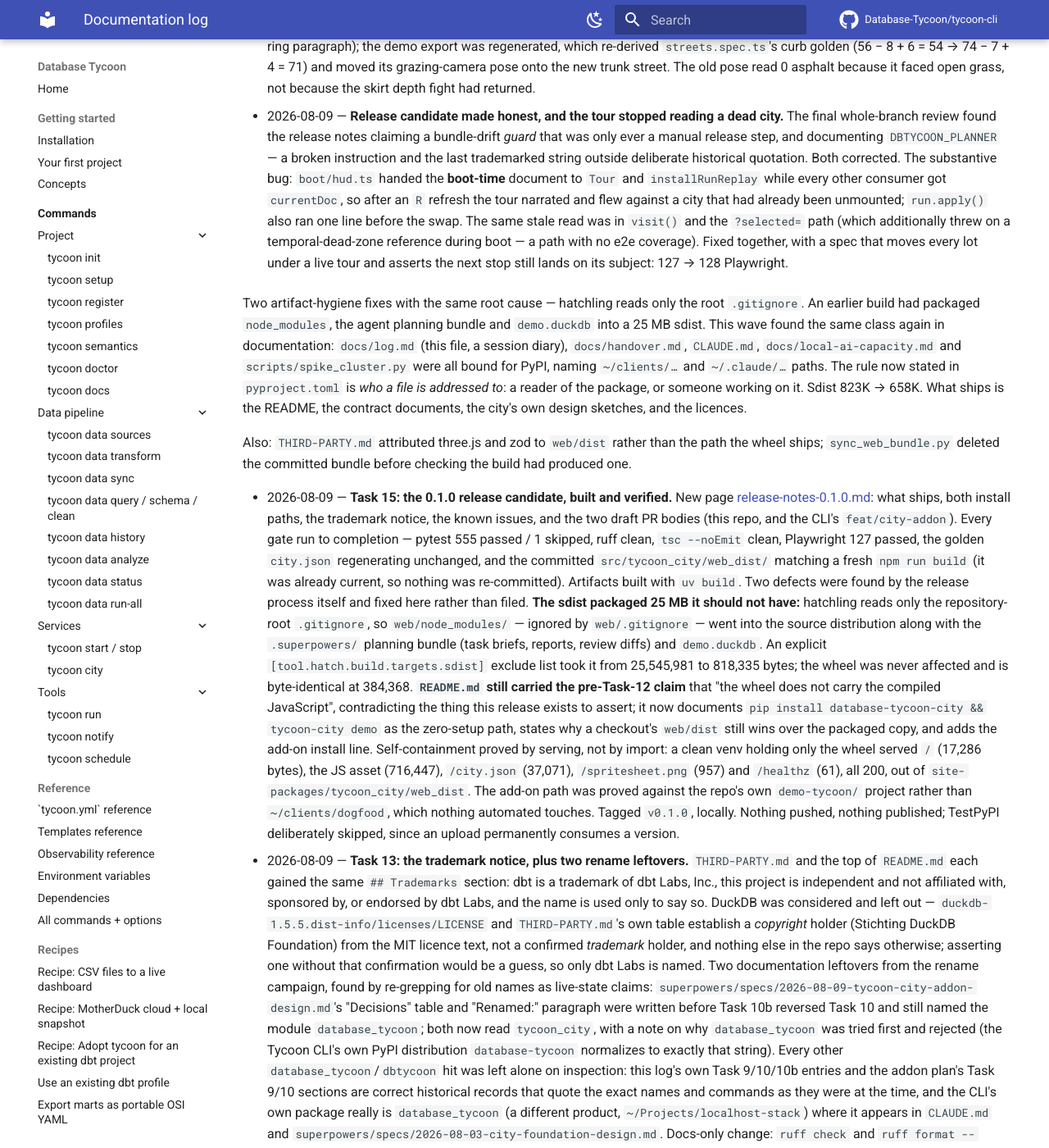
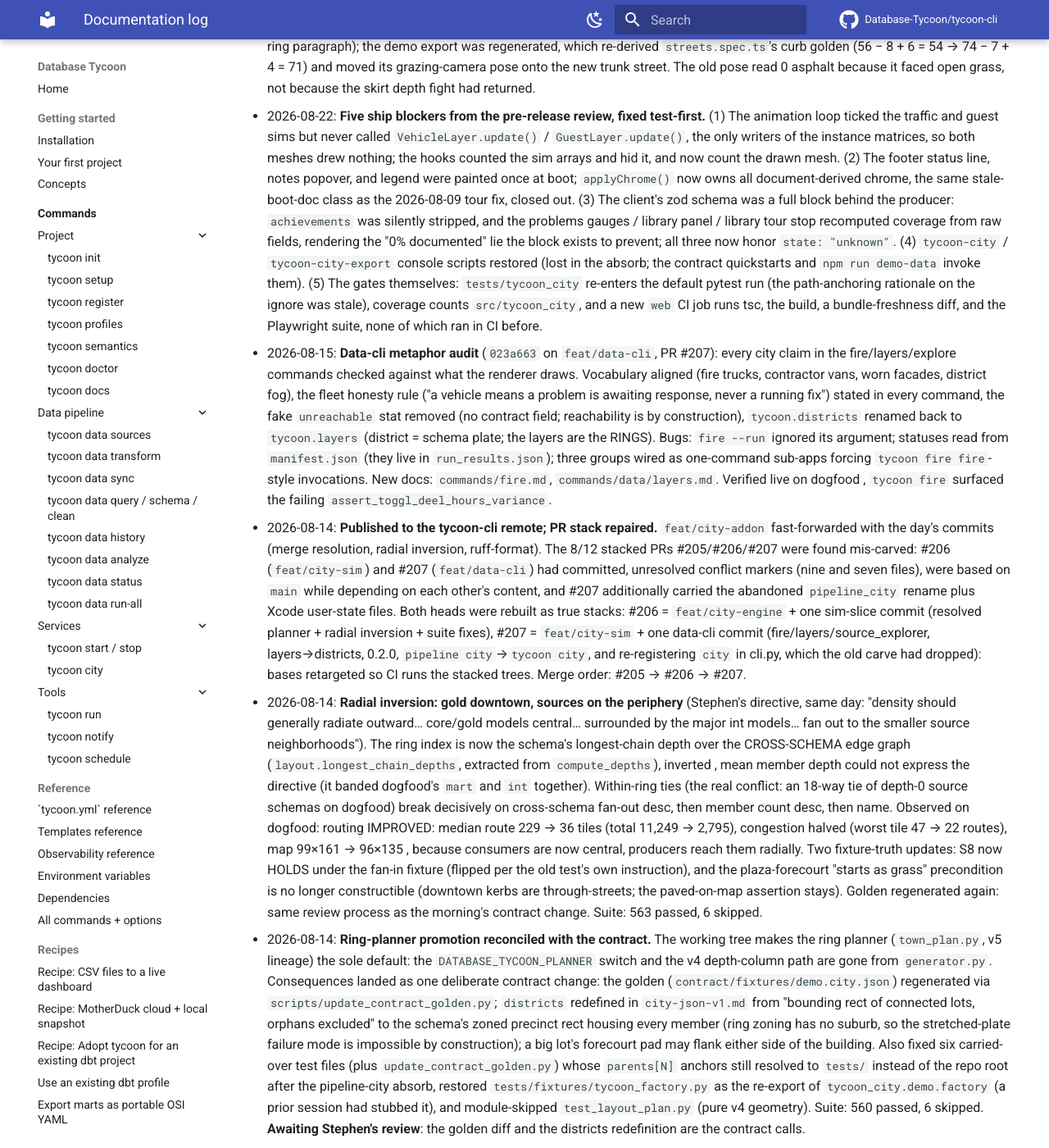
Before and after one commit to Database-Tycoon/tycoon-cli, an MkDocs documentation site: the page built from docs/city/log.md, in a window 1280 px wide and 1400 px high, scrolled down 646 px. Shown: the whole window at 82% size. Built offline with MkDocs 1.6.1 and Material for MkDocs 9.7.7, drawn with Linux system fonts in a browser that asks for light colours; comment, search, counter and statistics services are not loaded.

Commit message:
docs(PTC-125): recover the August city log entries the split dropped
Five docs/city/log.md entries existed only on branches that will never
merge: 2026-08-14 (radial inversion; ring-planner promotion reconciled
with the contract; publish to the tycoon-cli remote and PR-stack repair)
and 2026-08-15 (data-cli metaphor audit) on feat/city-addon, and
2026-08-22 (the five renderer ship blockers) on the closed #255. Without
them the city log jumps from 2026-08-09 to 2026-09-12 across the very
weeks the ring planner and the blocker fixes were built. Restored in
date order, punctuation brought to the writing style; content unchanged.

Co-Authored-By: Claude Fable 5.1 <noreply@anthropic.com>

```diff
--- a/docs/city/log.md
+++ b/docs/city/log.md
@@ -49,6 +49,91 @@ updated: '2026-09-16'
   74 − 7 + 4 = 71) and moved its grazing-camera pose onto the new trunk
   street. The old pose read 0 asphalt because it faced open grass, not
   because the skirt depth fight had returned.
+
+- 2026-08-22: **Five ship blockers from the pre-release review, fixed
+  test-first.** (1) The animation loop ticked the traffic and guest sims but
+  never called `VehicleLayer.update()` / `GuestLayer.update()`, the only
+  writers of the instance matrices, so both meshes drew nothing; the hooks
+  counted the sim arrays and hid it, and now count the drawn mesh. (2) The
+  footer status line, notes popover, and legend were painted once at boot;
+  `applyChrome()` now owns all document-derived chrome, the same stale-boot-doc
+  class as the 2026-08-09 tour fix, closed out. (3) The client's zod schema was
+  a full block behind the producer: `achievements` was silently stripped, and
+  the problems gauges / library panel / library tour stop recomputed coverage
+  from raw fields, rendering the "0% documented" lie the block exists to
+  prevent; all three now honor `state: "unknown"`. (4) `tycoon-city` /
+  `tycoon-city-export` console scripts restored (lost in the absorb; the
+  contract quickstarts and `npm run demo-data` invoke them). (5) The gates
+  themselves: `tests/tycoon_city` re-enters the default pytest run (the
+  path-anchoring rationale on the ignore was stale), coverage counts
+  `src/tycoon_city`, and a new `web` CI job runs tsc, the build, a
+  bundle-freshness diff, and the Playwright suite, none of which ran in CI
+  before.
+
+- 2026-08-15: **Data-cli metaphor audit** (`023a663` on `feat/data-cli`,
+  PR #207): every city claim in the fire/layers/explore commands checked
+  against what the renderer draws. Vocabulary aligned (fire trucks,
+  contractor vans, worn facades, district fog), the fleet honesty rule ("a
+  vehicle means a problem is awaiting response, never a running fix") stated
+  in every command, the fake `unreachable` stat removed (no contract field;
+  reachability is by construction), `tycoon.districts` renamed back to
+  `tycoon.layers` (district = schema plate; the layers are the RINGS). Bugs:
+  `fire --run` ignored its argument; statuses read from `manifest.json`
+  (they live in `run_results.json`); three groups wired as one-command
+  sub-apps forcing `tycoon fire fire`-style invocations. New docs:
+  `commands/fire.md`, `commands/data/layers.md`. Verified live on dogfood ,
+  `tycoon fire` surfaced the failing `assert_toggl_deel_hours_variance`.
+
+- 2026-08-14: **Published to the tycoon-cli remote; PR stack repaired.**
+  `feat/city-addon` fast-forwarded with the day's commits (merge resolution,
+  radial inversion, ruff-format). The 8/12 stacked PRs #205/#206/#207 were
+  found mis-carved: #206 (`feat/city-sim`) and #207 (`feat/data-cli`) had
+  committed, unresolved conflict markers (nine and seven files), were based
+  on `main` while depending on each other's content, and #207 additionally
+  carried the abandoned `pipeline_city` rename plus Xcode user-state files.
+  Both heads were rebuilt as true stacks: #206 = `feat/city-engine` + one
+  sim-slice commit (resolved planner + radial inversion + suite fixes),
+  #207 = `feat/city-sim` + one data-cli commit (fire/layers/source_explorer,
+  layers→districts, 0.2.0, `pipeline city`→`tycoon city`, and re-registering
+  `city` in cli.py, which the old carve had dropped): bases retargeted so
+  CI runs the stacked trees. Merge order: #205 → #206 → #207.
+
+- 2026-08-14: **Radial inversion: gold downtown, sources on the periphery**
+  (Stephen's directive, same day: "density should generally radiate outward…
+  core/gold models central… surrounded by the major int models… fan out to
+  the smaller source neighborhoods"). The ring index is now the schema's
+  longest-chain depth over the CROSS-SCHEMA edge graph
+  (`layout.longest_chain_depths`, extracted from `compute_depths`), inverted ,
+  mean member depth could not express the directive (it banded dogfood's
+  `mart` and `int` together). Within-ring ties (the real conflict: an 18-way
+  tie of depth-0 source schemas on dogfood) break decisively on cross-schema
+  fan-out desc, then member count desc, then name. Observed on dogfood:
+  routing IMPROVED: median route 229 → 36 tiles (total 11,249 → 2,795),
+  congestion halved (worst tile 47 → 22 routes), map 99×161 → 96×135 ,
+  because consumers are now central, producers reach them radially. Two
+  fixture-truth updates: S8 now HOLDS under the fan-in fixture (flipped per
+  the old test's own instruction), and the plaza-forecourt "starts as grass"
+  precondition is no longer constructible (downtown kerbs are through-streets;
+  the paved-on-map assertion stays). Golden regenerated again: same review
+  process as the morning's contract change. Suite: 563 passed, 6 skipped.
+
+- 2026-08-14: **Ring-planner promotion reconciled with the contract.** The
+  working tree makes the ring planner (`town_plan.py`, v5 lineage) the sole
+  default: the `DATABASE_TYCOON_PLANNER` switch and the v4 depth-column path
+  are gone from `generator.py`. Consequences landed as one deliberate contract
+  change: the golden (`contract/fixtures/demo.city.json`) regenerated via
+  `scripts/update_contract_golden.py`; `districts` redefined in
+  `city-json-v1.md` from "bounding rect of connected lots, orphans excluded"
+  to the schema's zoned precinct rect housing every member (ring zoning has no
+  suburb, so the stretched-plate failure mode is impossible by construction);
+  a big lot's forecourt pad may flank either side of the building. Also fixed
+  six carried-over test files (plus `update_contract_golden.py`) whose
+  `parents[N]` anchors still resolved to `tests/` instead of the repo root
+  after the pipeline-city absorb, restored `tests/fixtures/tycoon_factory.py`
+  as the re-export of `tycoon_city.demo.factory` (a prior session had stubbed
+  it), and module-skipped `test_layout_plan.py` (pure v4 geometry). Suite:
+  560 passed, 6 skipped. **Awaiting Stephen's review**: the golden diff and
+  the districts redefinition are the contract calls.
 
 - 2026-08-09 — **Release candidate made honest, and the tour stopped reading a
   dead city.** The final whole-branch review found the release notes claiming a
```
